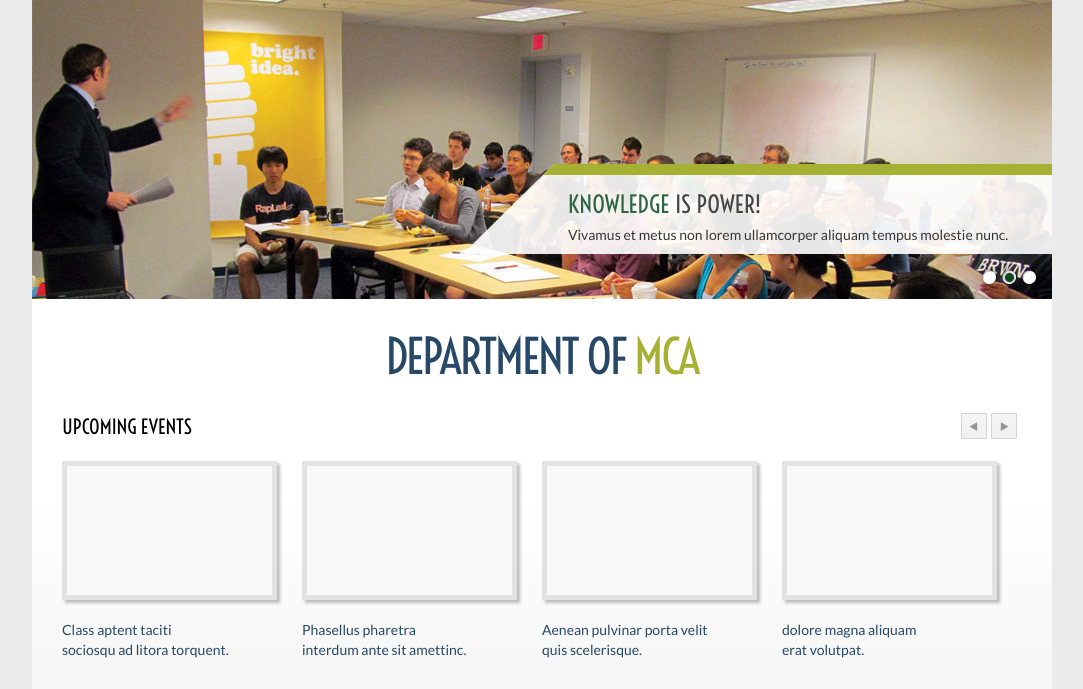
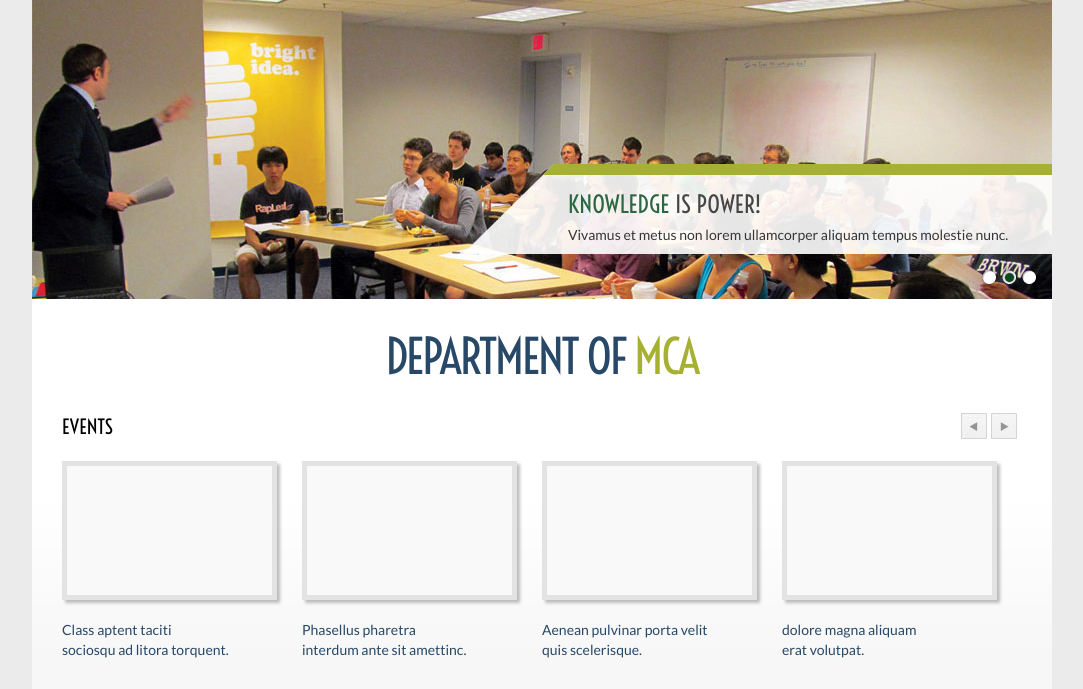
Before and after one commit to cmrit/Cmrit-Mca, a CodeIgniter app: page / in a window 1280 px wide. Shown: the part 174-863 px from the top of the page, without its empty margins (98-1181 px from the left). Run offline with CodeIgniter, Linux system fonts and the light colour scheme.

Commit message:
changed upcoming events to events

```diff
--- a/application/views/home.php
+++ b/application/views/home.php
@@ -96,7 +96,7 @@ Department Of <span style="color:#a6b032;"> MCA</span>
 <div class="blocks">
 	<div class="span10">
 		          <div class="carousel-box">
-            <span>Upcoming Events</span>
+            <span>Events</span>
             <a id="prev"></a>
 	  	    <a id="next"></a>
             <div class="carousel">
```
